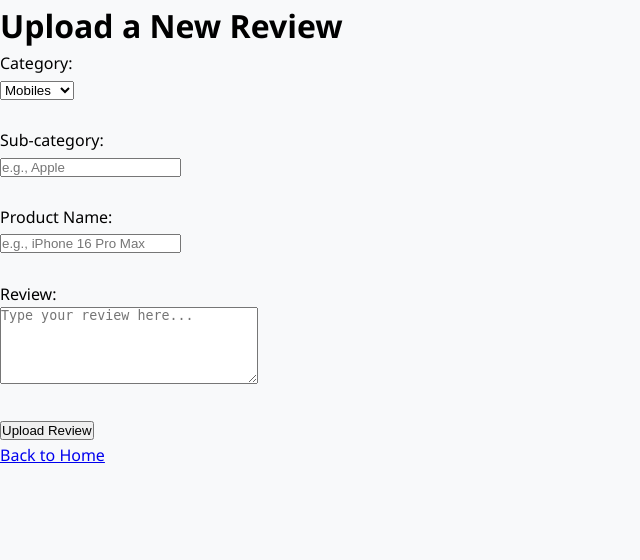
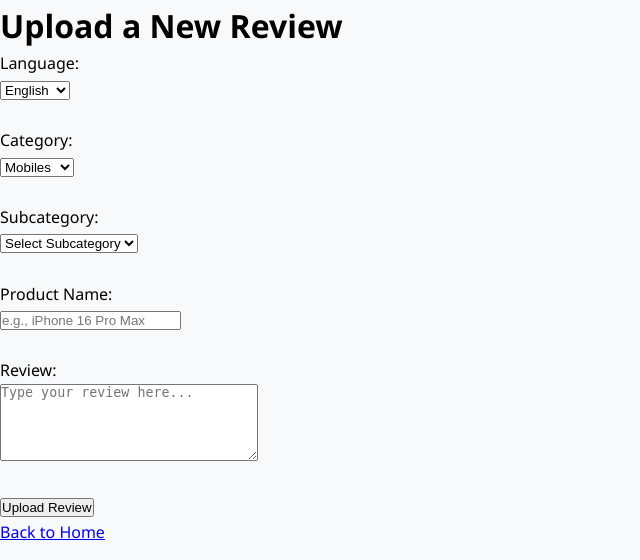
Before and after one commit to PacificSearch/Reviews, a Flask app: page /upload-review in a window 1280 px wide. Shown: the top 560 px of the page, without its empty margins (0-640 px from the left). Run offline with Flask 3, Linux system fonts and the light colour scheme.

Commit message:
Update upload_review.html

```diff
--- a/templates/upload_review.html
+++ b/templates/upload_review.html
@@ -3,7 +3,7 @@
 <head>
   <meta charset="UTF-8">
   <title>Upload Review</title>
-  <!-- Link to static CSS file -->
+  <!-- Static CSS reference: ensure you use Flask's url_for for production -->
   <link rel="stylesheet" href="{{ url_for('static', filename='styles.css') }}">
 </head>
 <body>
@@ -13,14 +13,24 @@
   {% with messages = get_flashed_messages(with_categories=true) %}
     {% if messages %}
       <ul>
-      {% for category, message in messages %}
-        <li>{{ message }}</li>
-      {% endfor %}
+        {% for category, message in messages %}
+          <li>{{ message }}</li>
+        {% endfor %}
       </ul>
     {% endif %}
   {% endwith %}
 
+  <!-- Updated Review Upload Form -->
   <form action="{{ url_for('upload_review') }}" method="POST">
+    <!-- Language Selection -->
+    <label for="language">Language:</label><br>
+    <select name="language" id="language" required>
+      <option value="EN">English</option>
+      <option value="HI">Hinglish</option>
+    </select>
+    <br><br>
+
+    <!-- Category Selection -->
     <label for="category">Category:</label><br>
     <select name="category" id="category" required>
       <option value="Mobiles">Mobiles</option>
@@ -31,14 +41,26 @@
     </select>
     <br><br>
 
-    <label for="subcategory">Sub-category:</label><br>
-    <input type="text" name="subcategory" id="subcategory" placeholder="e.g., Apple" required>
+    <!-- Subcategory Selection -->
+    <!-- Note: Is example mein static subcategories diye gaye hain.
+         Agar aap dynamic dependent dropdown chahte hain, to extra JS code lagana hoga. -->
+    <label for="subcategory">Subcategory:</label><br>
+    <select name="subcategory" id="subcategory" required>
+      <option value="">Select Subcategory</option>
+      <!-- Yahan example ke liye, mobiles ke subcategories -->
+      <option value="Apple">Apple</option>
+      <option value="Samsung">Samsung</option>
+      <option value="OnePlus">OnePlus</option>
+      <!-- Agar category change ho to different subcategories dikhane hain, to JS se dynamic karna padega -->
+    </select>
     <br><br>
 
+    <!-- Product Name Input -->
     <label for="product_name">Product Name:</label><br>
     <input type="text" name="product_name" id="product_name" placeholder="e.g., iPhone 16 Pro Max" required>
     <br><br>
 
+    <!-- Review Text Input -->
     <label for="review_text">Review:</label><br>
     <textarea name="review_text" id="review_text" cols="30" rows="5" placeholder="Type your review here..." required></textarea>
     <br><br>
@@ -48,7 +70,7 @@
 
   <p><a href="{{ url_for('index') }}">Back to Home</a></p>
 
-  <!-- Link to static JS file -->
+  <!-- Static JS file reference -->
   <script src="{{ url_for('static', filename='script.js') }}"></script>
 </body>
 </html>
```
